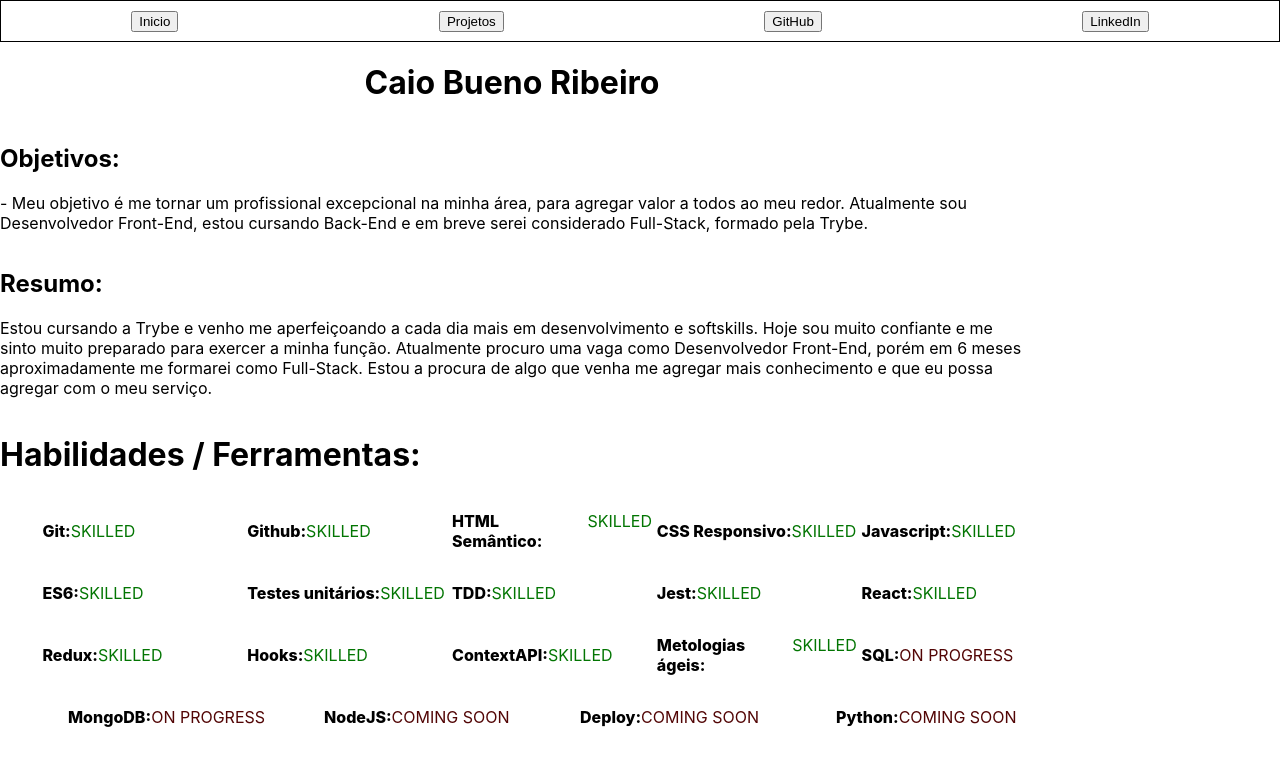
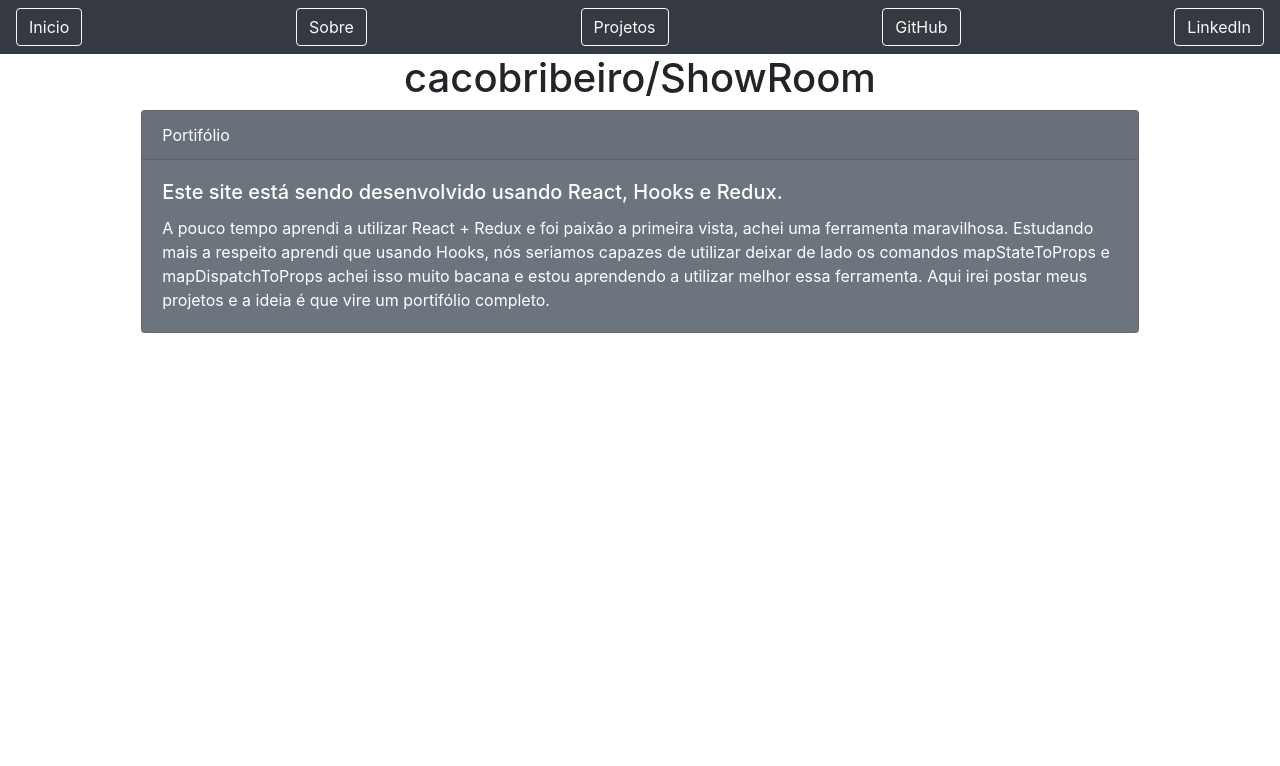
Before and after one commit to cacobribeiro/ShowRoom, a React (Create React App) app: page /home in a window 1280 px wide. Shown: the top 766 px of the page. Built offline with nearby package versions, Linux system fonts and the light colour scheme.

Commit message:
Bootstrap adicionado, Sobre, Inicio e Github!

```diff
--- a/package.json
+++ b/package.json
@@ -9,6 +9,7 @@
     "@testing-library/react": "^9.5.0",
     "@testing-library/user-event": "^7.2.1",
     "axios": "^0.19.1",
+    "bootstrap": "^4.5.2",
     "clipboard-copy": "^3.1.0",
     "eslint": "^6.8.0",
     "eslint-config-airbnb": "^18.0.1",
--- a/src/App.css
+++ b/src/App.css
@@ -6,7 +6,7 @@
   height: 40vmin;
   pointer-events: none;
 }
-
+/*
 .header-fix {
   align-items: center;
   border: 1px solid black;
@@ -70,7 +70,7 @@
     color: rgb(255, 66, 82);
     font-weight: 500;
   }
-}
+} */
 
 @media (prefers-reduced-motion: no-preference) {
   .App-logo {
--- a/src/App.js
+++ b/src/App.js
@@ -6,6 +6,8 @@ import Home from './pages/Home';
 import Github from './pages/Github';
 import Projects from './pages/Projects';
 import NotFound from './pages/NotFound';
+import AboutMe from './pages/AboutMe';
+import 'bootstrap/dist/css/bootstrap.css';
 
 const App = () => {
   return (
@@ -13,8 +15,9 @@ const App = () => {
       <div className="App">
         <Header />
       </div>
-      <div>
+      <div className="container-lg">
         <Switch>
+          <Route exact path="/sobre" component={AboutMe} />
           <Route exact path="/ShowRoom" component={Home} />
           <Route exact path="/home" component={Home} />
           <Route exact path="/github" component={Github} />
--- a/src/components/Header.jsx
+++ b/src/components/Header.jsx
@@ -3,27 +3,26 @@ import { Redirect, Link } from 'react-router-dom';
 
 function Header() {
   return (
-    <div className="header-fix">
-      <div>
-        <Link to="/home">
-          <button>Inicio</button>
-        </Link>
-      </div>
-      <div>
-        <Link to="/projects">
-          <button>Projetos</button>
-        </Link>
-      </div>
-      <div>
-        <Link to="/github">
-          <button>GitHub</button>
-        </Link>
-      </div>
-      <div>
-        <button onClick={() => window.open('https://www.linkedin.com/in/cacobribeiro/')}>
-          LinkedIn
-        </button>
-      </div>
+    <div className="navbar navbar-dark bg-dark">
+      <Link className="btn btn-outline-light" to="/home">
+        Inicio
+      </Link>
+      <Link className="btn btn-outline-light" to="/sobre">
+        Sobre
+      </Link>
+      <Link className="btn btn-outline-light" to="/projects">
+        Projetos
+      </Link>
+      <Link className="btn btn-outline-light" to="/github">
+        GitHub
+      </Link>
+      <Link
+        onClick={() => window.open('https://www.linkedin.com/in/cacobribeiro/')}
+        className="btn btn-outline-light"
+        to="#"
+      >
+        LinkedIn
+      </Link>
     </div>
   );
 }
--- /dev/null
+++ b/src/pages/AboutMe.jsx
@@ -0,0 +1,57 @@
+import React, { useEffect } from 'react';
+import { useSelector } from 'react-redux';
+
+function AboutMe() {
+  const skills = useSelector((state) => state.about.skills);
+  const objetive = useSelector((state) => state.about.objetive);
+  const resume = useSelector((state) => state.about.resume);
+
+  useEffect(() => {
+    // alert(`Em Construção... Entre, mas não repare a falta do CSS e Bug's`);
+  }, []);
+
+  return (
+    <div className="container-lg">
+      <div className="container d-flex justify-content-center">
+        <blockquote class="blockquote">
+          <p class="display-4 mb-0">Caio Bueno Ribeiro</p>
+          <footer class="blockquote-footer">
+            Desenvolvedor<cite title="Source Title">Front-End</cite>
+          </footer>
+        </blockquote>
+      </div>
+      <div class="card border-secondary mb-3" style={{ maxWidth: '95%' }}>
+        <div class="card-header">Objetivo</div>
+        <div class="card-body text-secondary">
+          <p class="card-text">{objetive}</p>
+        </div>
+      </div>
+      <div class="card border-secondary mb-3" style={{ maxWidth: '95%' }}>
+        <div class="card-header">Resumo</div>
+        <div class="card-body text-secondary">
+          <p class="card-text">{resume}</p>
+        </div>
+      </div>
+      <h1>Habilidades / Ferramentas:</h1>
+      <div>
+        <ul class="list-group">
+          {skills.map((skill, index) => (
+            <li
+              key={index}
+              class="list-group-item d-flex justify-content-between align-items-center"
+            >
+              {skill.name}
+              {skill.status === ' SKILLED' ? (
+                <span class="ml-1 badge badge-pill badge-success">Concluido!</span>
+              ) : (
+                <span class="badge badge-pill badge-danger">Em Treinamento...</span>
+              )}
+            </li>
+          ))}
+        </ul>
+      </div>
+    </div>
+  );
+}
+
+export default AboutMe;
--- a/src/pages/Github.jsx
+++ b/src/pages/Github.jsx
@@ -12,23 +12,31 @@ function Github() {
 
   const repos = useSelector((state) => state.reducerRepositories.repos);
   const loading = useSelector((state) => state.reducerRepositories.loading);
+  const redirect = (url) => (window.location.href = url);
 
   return (
-    <div>
-      <div>GITHUB REPOSITORIOS</div>
-      <div>
-        {!loading
-          ? 'L O A D I N G . . . .'
-          : repos.map((e) => {
-              return (
-                <Link to={e.html_url}>
-                  <div>
-                    <p>{e.name}</p>
-                  </div>
-                </Link>
-              );
-            })}
-      </div>
+    <div className="container-fluid">
+      {!loading ? (
+        <div class="d-flex justify-content-center">
+          <div class="spinner-border" role="status">
+            <span class="sr-only">Loading...</span>
+          </div>
+        </div>
+      ) : (
+        repos.map((e) => {
+          return (
+            <div class="mt-3 container-sm card w-75">
+              <div class="card-body">
+                <h5 class="card-title">Repositório: {e.name}</h5>
+                <p class="card-text">Linguagens: {e.language ? e.language : 'Nenhuma'}</p>
+                <a href={e.html_url} class="btn btn-primary">
+                  Ver
+                </a>
+              </div>
+            </div>
+          );
+        })
+      )}
     </div>
   );
 }
--- a/src/pages/Home.jsx
+++ b/src/pages/Home.jsx
@@ -1,37 +1,28 @@
 import React from 'react';
-import { useSelector } from 'react-redux';
 
 function Home() {
-  const skills = useSelector((state) => state.about.skills);
-  const objetive = useSelector((state) => state.about.objetive);
-  const resume = useSelector((state) => state.about.resume);
   return (
-    <div className="container-home">
-      <div>
-        <h1>Caio Bueno Ribeiro</h1>
+    <div className="container-fluid">
+      <div className="container-lg d-flex justify-content-center">
+        <h1>cacobribeiro/ShowRoom</h1>
       </div>
-      <div>
-        <h2>Objetivos:</h2>
-        <p>{objetive}</p>
-      </div>
-      <div>
-        <h2>Resumo:</h2>
-        <p>
-          <p>{resume}</p>
-        </p>
-      </div>
-      <div>
-        <h1>Habilidades / Ferramentas:</h1>
-        <ol className="ol-conteiner">
-          {skills.map((skill, index) => (
-            <li className="skills-map">
-              <p className="skill-name">{skill.name}:</p>
-              <p className={skill.status === ' SKILLED' ? 'skill-done' : 'skill-progress'}>
-                {skill.status}
-              </p>
-            </li>
-          ))}
-        </ol>
+      <div className="container-lg d-flex justify-content-center">
+        <div class="card text-white bg-secondary mb-3" style={{ maxWidth: '95%' }}>
+          <div class="card-header">Portifólio</div>
+          <div class="card-body">
+            <h5 class="card-title">
+              Este site está sendo desenvolvido usando React, Hooks e Redux.
+            </h5>
+            <p class="card-text">
+              A pouco tempo aprendi a utilizar React + Redux e foi paixão a primeira vista, achei
+              uma ferramenta maravilhosa. Estudando mais a respeito aprendi que usando Hooks, nós
+              seriamos capazes de utilizar deixar de lado os comandos mapStateToProps e
+              mapDispatchToProps achei isso muito bacana e estou aprendendo a utilizar melhor essa
+              ferramenta. Aqui irei postar meus projetos e a ideia é que vire um portifólio
+              completo.
+            </p>
+          </div>
+        </div>
       </div>
     </div>
   );
```
Also changed, not shown: 1 other file (tests, documents, lock files or other folders).
